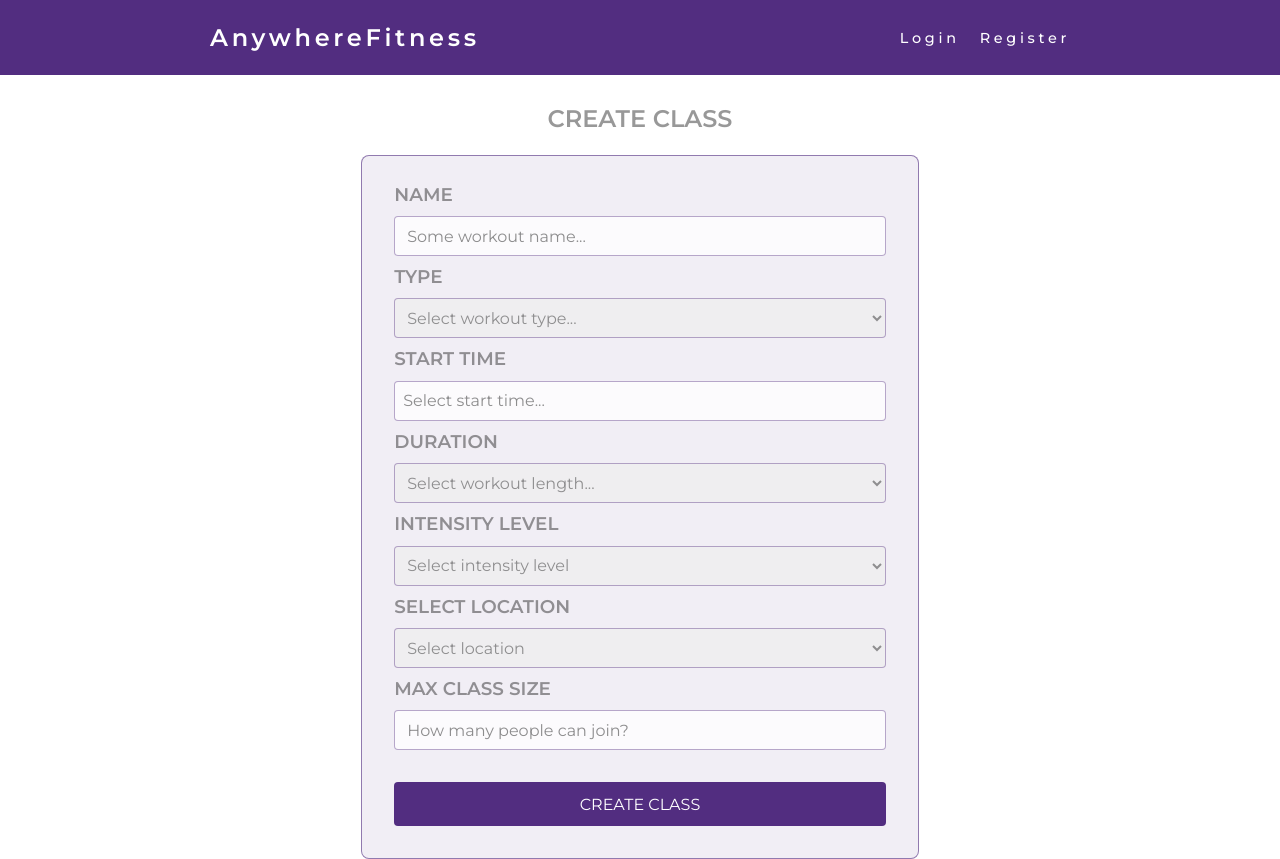
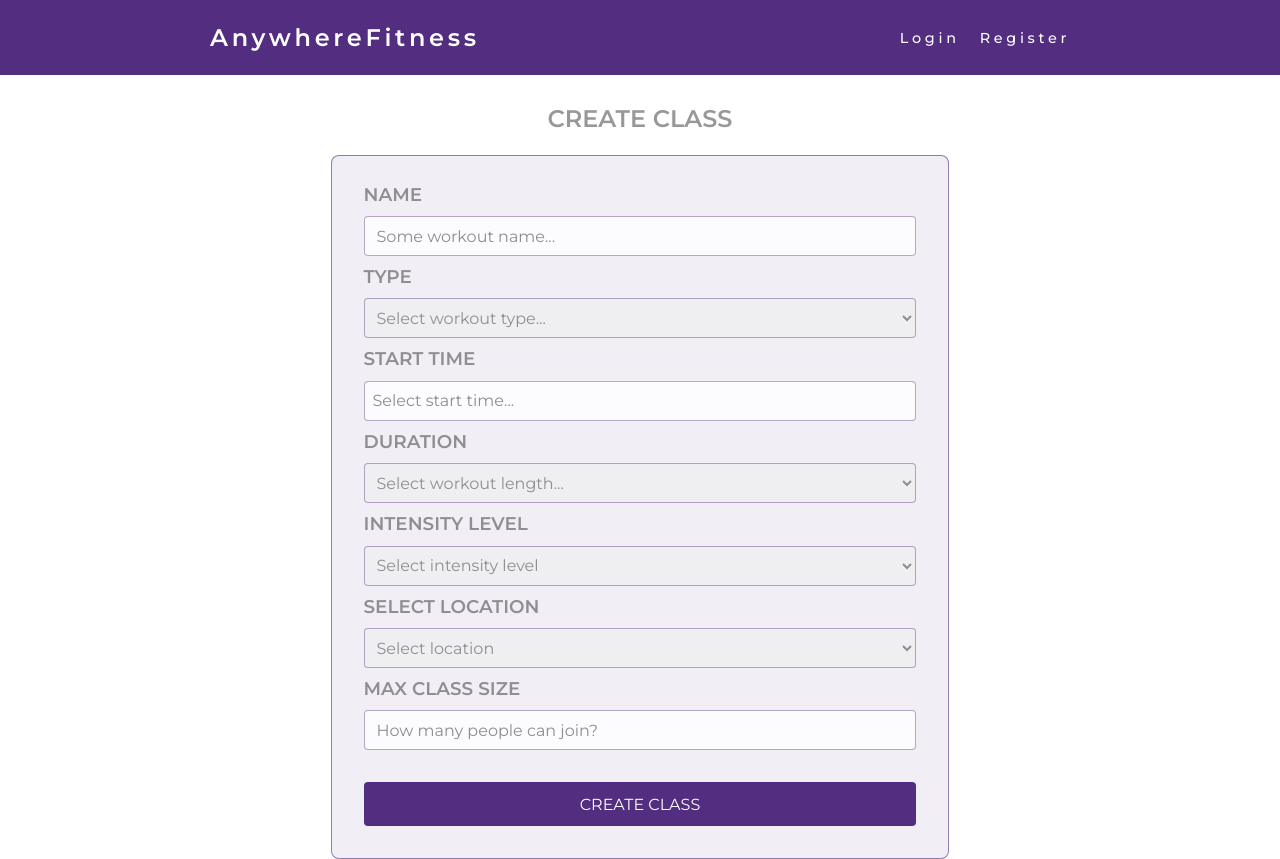
Before and after one commit to lambda-ttweb48-anywherefitness/client, a React (Create React App) app: page /createclass in a window 1280 px wide. Built offline with nearby package versions, Linux system fonts and the light colour scheme.

Commit message:
able to have 2 decimals when creating pass

```diff
--- a/src/components/CreateClass/CreateClass.js
+++ b/src/components/CreateClass/CreateClass.js
@@ -213,7 +213,7 @@ const H1 = styled.h1`
 
 const CreateClassForm = styled.div`
     background-color: rgba(82, 45, 128, 0.08);
-    width: 64%;
+    width: 72%;
     border-radius: 8px;
     margin: auto;
     padding: 2rem;
--- a/src/components/CreatePassCard/CreatePassCard.js
+++ b/src/components/CreatePassCard/CreatePassCard.js
@@ -93,6 +93,7 @@ function CreatePassCard() {
                         <h3>PRICE</h3>
                         <input
                             type='number'
+                            step='.01'
                             placeholder='Total price?'
                             name='price'
                             className='inputValue'
```
